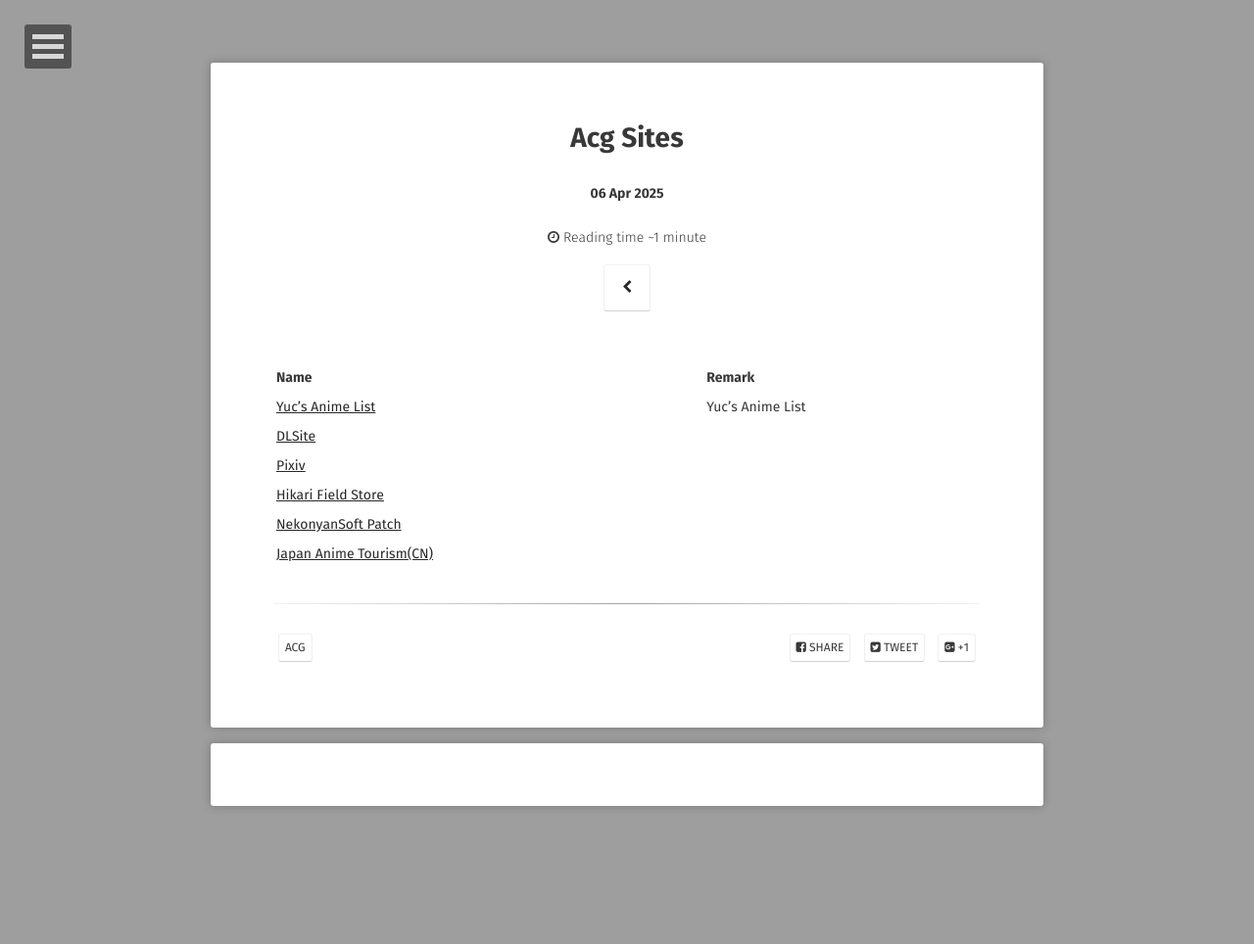
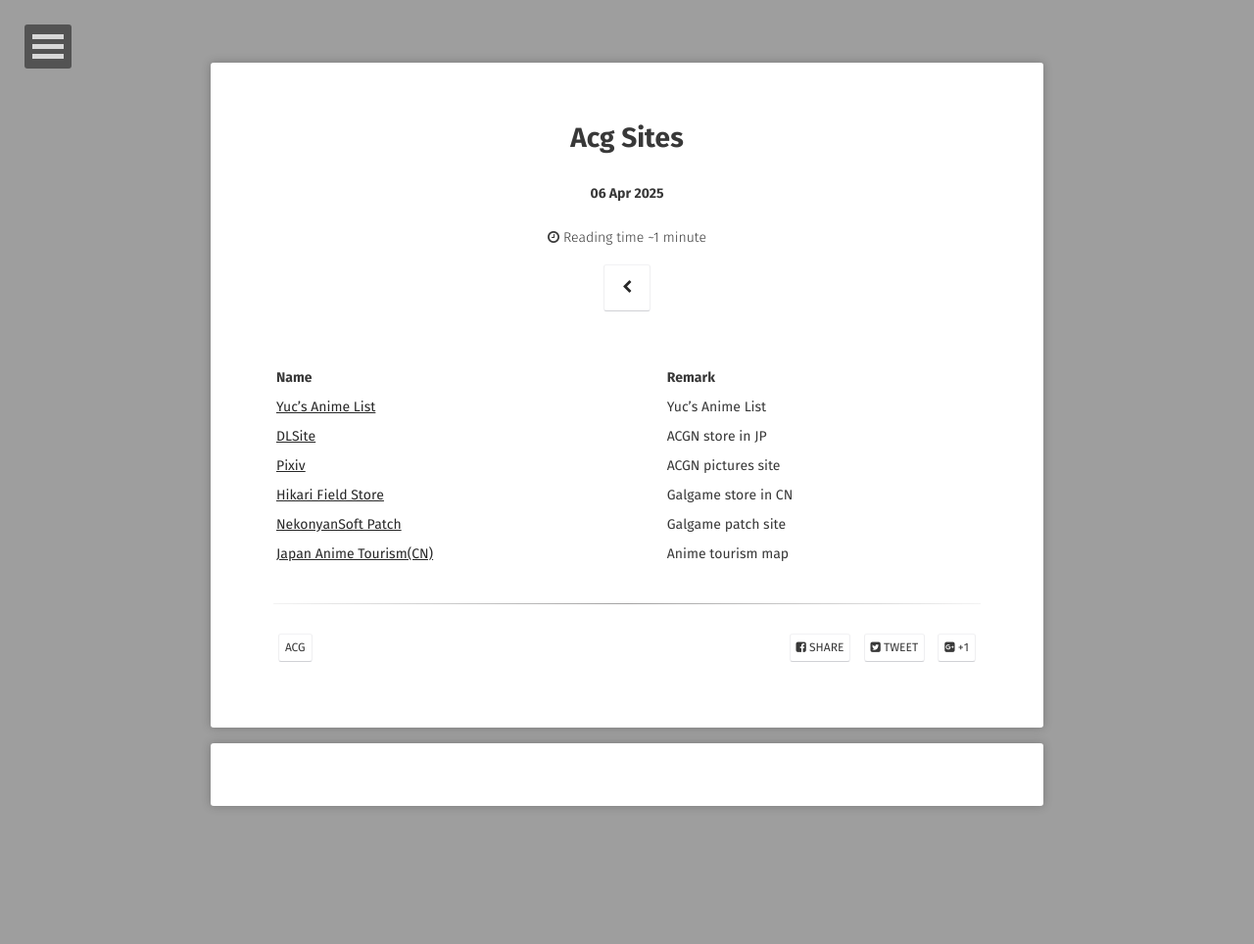
Before and after one commit to o7878x/o7878x.github.io, a Jekyll site: the page built from _posts/2025-04-06-acg-sites.md, in a window 1280 px wide. Shown: the whole page at 98% size. Built offline with Jekyll 4.4.1, drawn with Linux system fonts in a browser that asks for light colours; some web fonts are replaced; comment, search, counter and statistics services are not loaded.

Commit message:
feature:add important remarks

```diff
--- a/_posts/2025-04-06-acg-sites.md
+++ b/_posts/2025-04-06-acg-sites.md
@@ -11,8 +11,8 @@
 | Name | Remark |
 | --- | --- |
 | [Yuc's Anime List](https://yuc.wiki/index/) | Yuc's Anime List |
-| [DLSite](https://www.dlsite.com/index.html) | |
-| [Pixiv](https://www.pixiv.net/) | |
-| [Hikari Field Store](https://store.hikarifield.co.jp/) | |
-| [NekonyanSoft Patch](https://patches.nekonyansoft.com/) | |
-| [Japan Anime Tourism(CN)](https://anitabi.cn/) | |
+| [DLSite](https://www.dlsite.com/index.html) | ACGN store in JP |
+| [Pixiv](https://www.pixiv.net/) | ACGN pictures site |
+| [Hikari Field Store](https://store.hikarifield.co.jp/) | Galgame store in CN |
+| [NekonyanSoft Patch](https://patches.nekonyansoft.com/) | Galgame patch site |
+| [Japan Anime Tourism(CN)](https://anitabi.cn/) | Anime tourism map |
```
